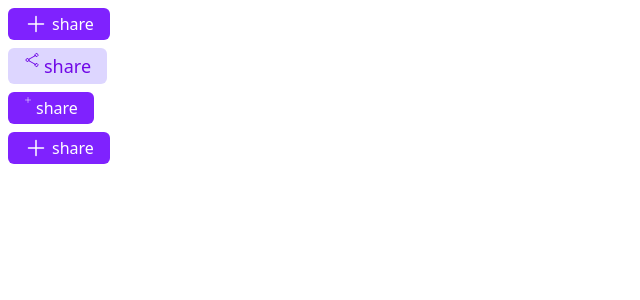
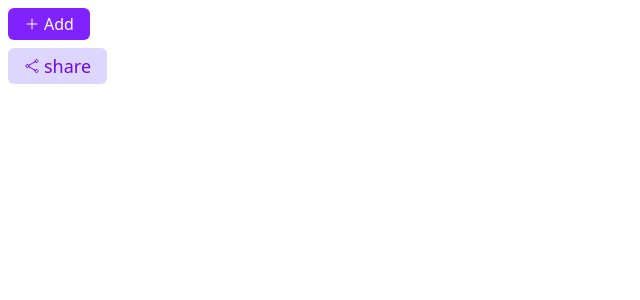
Before and after one commit to SiddhantKanawade30/second-brain-frontend, a React (Vite) app: page / in a window 1280 px wide. Shown: the top 300 px of the page, without its empty margins (0-640 px from the left). Built offline with nearby package versions, Linux system fonts and the light colour scheme.

Commit message:
card component

```diff
--- a/src/App.tsx
+++ b/src/App.tsx
@@ -1,5 +1,6 @@
 import './App.css'
-import { Button } from './components/Button'
+import { Button  } from './components/Button'
+import { Card  } from './components/Card'
 import { PlusIcon } from './icons/Plus'
 import { Share } from "./icons/Share"
 
@@ -8,10 +9,10 @@ function App() {
 
   return (
     <>
-      <Button startIcon={<PlusIcon size="lg"/>} variant="primary" size="md" text="share" onClick={()=>{}} />
+      <Button startIcon={<PlusIcon size="md"/>} variant="primary" size="md" text="Add" onClick={()=>{}} />
       <Button startIcon={<Share size="md"/>} variant="secondary" size="lg" text="share" onClick={()=>{}} />
-      <Button startIcon={<PlusIcon size="sm"/>} variant="primary" size="md" text="share" onClick={()=>{}} />
-      <Button startIcon={<PlusIcon size="lg"/>} variant="primary" size="md" text="share" onClick={()=>{}} />
+     <Card />
+
 
     </>
   )
--- a/src/components/Button.tsx
+++ b/src/components/Button.tsx
@@ -19,7 +19,7 @@ const variantStyles = {
     "secondary" : "bg-violet-200 text-violet-700"
 }
 
-const defaultStyles = "flex rounded-md py-1 px-4 m-2 "
+const defaultStyles = "flex rounded-md py-1 px-4 m-2 items-center cursor-pointer"
 
 const varientSize = {
     "sm" : "p-2 text-sm",
--- a/src/components/Card.tsx
+++ b/src/components/Card.tsx
@@ -0,0 +1,10 @@
+import { Share } from "../icons/Share"
+import { PlusIcon } from "../icons/Plus"
+
+export function Card() {
+    return (
+        <div className="">
+
+        </div>
+    );
+}
```
